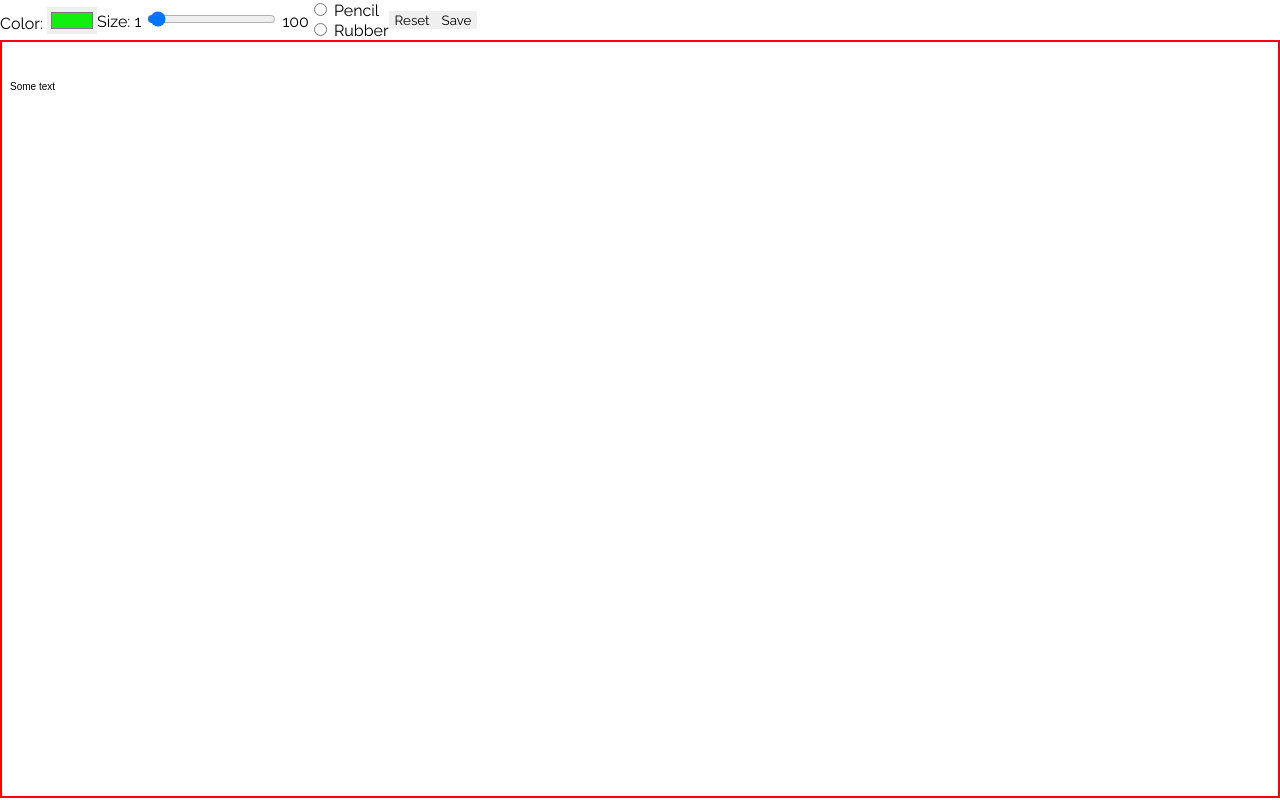
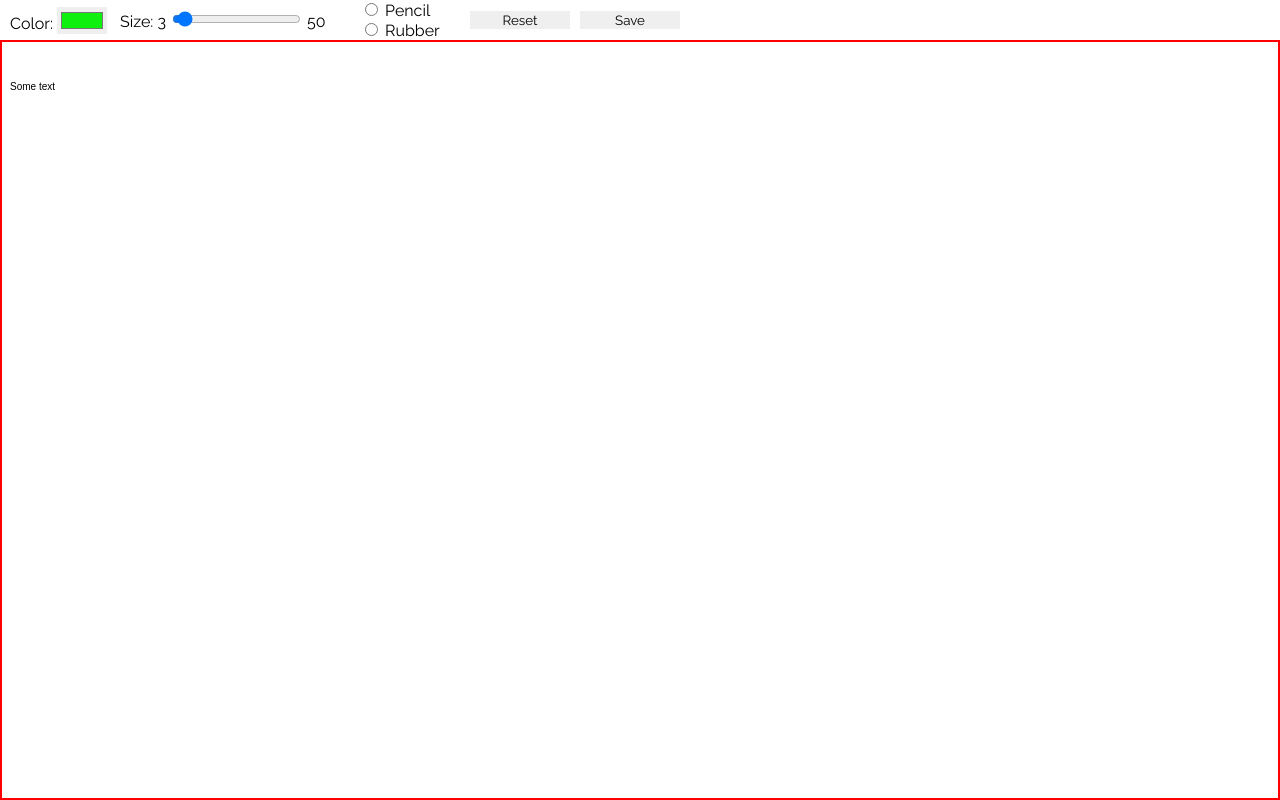
Before and after one commit to Lenkeri/pricture-creator, a plain HTML site: page index.html in a window 1280 px wide. Drawn offline with Linux system fonts and the light colour scheme.

Commit message:
изменение ползунков размера

```diff
--- a/index.html
+++ b/index.html
@@ -12,16 +12,15 @@
 
   <div class="toolbar">
     <div class="color">
-      Color: <input type="color" value="#0ff00f">
+      Color: <input class="color" type="color" value="#0ff00f">
     </div>
 
     <div class="size">
-      Size: 1 <input type="range" min="1" max="100" value="3"> 100
+      Size: <output class="size-value">3</output>
+      <input class="size-setting" type="range" min="1" max="50" value="3"> 50
     </div>
 
-    <div>
 
-    </div>
 
     <div class="input-to-draw">
       <input type="radio" id="pencil" name="draw" value="pencil">
--- a/main.js
+++ b/main.js
@@ -5,3 +5,10 @@ const toolbar = document.querySelector('.toolbar');
 canvasElement.setAttribute('width', window.innerWidth);
 canvasElement.setAttribute('height', window.innerHeight - toolbar.offsetHeight);
 ctx.fillText('Some text', 10, 50);
+
+const sizeSetting = document.querySelector('.size-setting');
+const sizeValue = document.querySelector('.size-value')
+sizeSetting.oninput = function (){
+  sizeValue.textContent = sizeSetting.value;
+};
+const color = document.querySelector('.color');
--- a/style.css
+++ b/style.css
@@ -1,6 +1,5 @@
 body{
   display: grid;
-  grid-template-columns: ;
   grid-template-rows: auto auto;
 padding: 0;
 margin:0;
@@ -10,10 +9,7 @@ font-family: 'Raleway', Courier, monospace;
 canvas {
   outline: 2px solid red;
   outline-offset: -2px;
-  gr
 
-  /* width: 100%;
-  height: 50px; */
 }
 
 button {
@@ -22,10 +18,18 @@ font-family: 'Raleway', Courier, monospace;
 }
 
 .color input {
+
   border: 0;
 }
 
+
 .toolbar{
-  display: flex;
+  display: grid;
   align-items: center;
+
+grid-template-columns: 100px 230px 100px 100px 100px;
+grid-template-rows: 40px;
+  margin-left: 10px;
+  gap: 10px;
+
 }
```
